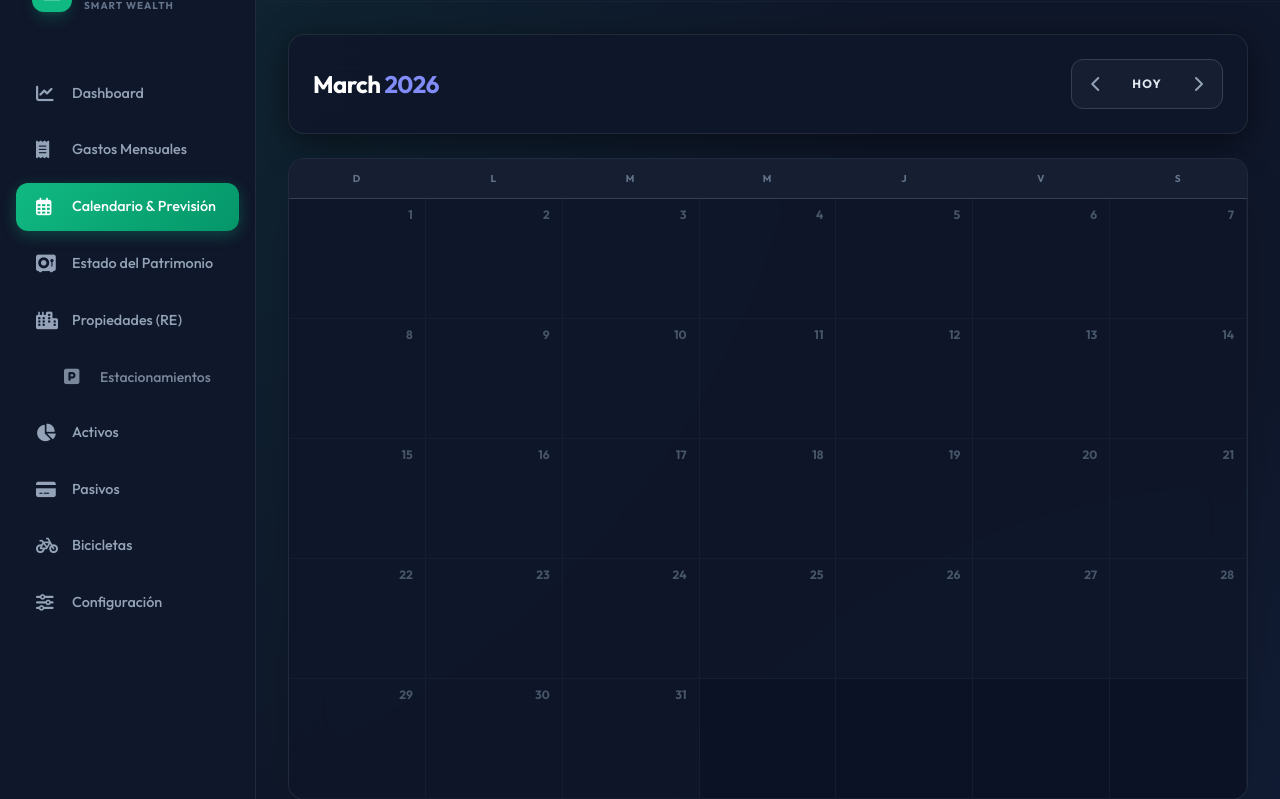
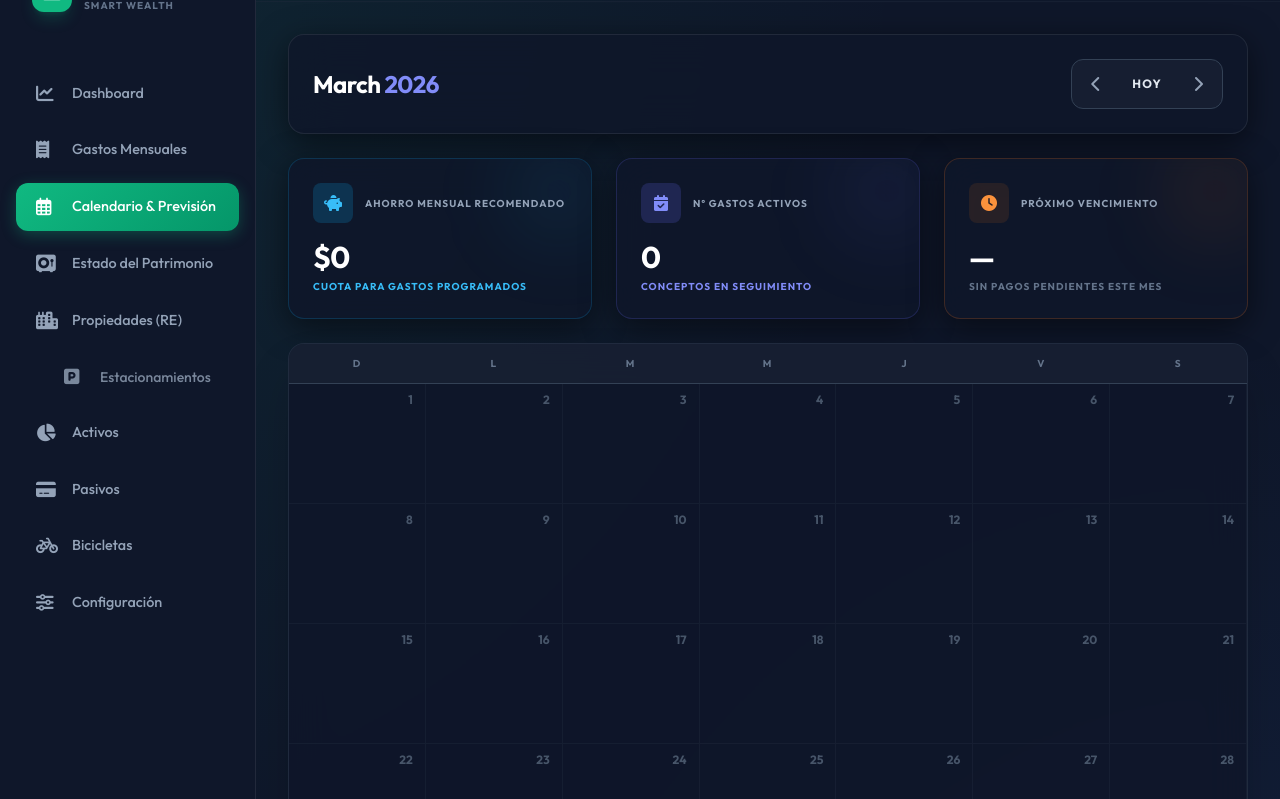
Before and after one commit to gusdrawn/personal_finance_ia, a Django app: page /dashboard/calendario/ in a window 1280 px wide. Shown: the part 62-861 px from the top of the page. Run offline with Django 5.2, Linux system fonts and the light colour scheme; the visitor is signed in with stand-in values (Sample User, id 1); data that the repository does not hold is empty; some libraries are stand-ins or nearby versions.

Commit message:
feat: muestra el ahorro necesario segun los gastos programados.

```diff
--- a/core/views.py
+++ b/core/views.py
@@ -1124,6 +1124,7 @@ def calendario(request):
     departamentos_cal = request.user.departamentos.filter(fecha_ultima_cuota__gte=date(year, month, 1))
 
     gastos_programados = GastoProgramado.objects.filter(user=request.user, activo=True)
+    ahorro_mensual_total = sum(g.ahorro_mensual for g in gastos_programados)
 
     grid_gastos = []
     current_date = date(year, month, 1)
@@ -1142,6 +1143,9 @@ def calendario(request):
                 g.dia_cobro = g.fecha_inicio.day
                 grid_gastos.append(g)
 
+    # Sort grid_gastos by day of the month for the "Next Payment" card
+    grid_gastos.sort(key=lambda x: x.dia_cobro)
+
     prev_month = month - 1 if month > 1 else 12
     prev_year = year if month > 1 else year - 1
     next_month = month + 1 if month < 12 else 1
@@ -1155,6 +1159,7 @@ def calendario(request):
         'categorias': categorias,
         'departamentos': departamentos_cal,
         'gastos_programados': gastos_programados,
+        'ahorro_mensual_total': ahorro_mensual_total,
         'grid_gastos': grid_gastos,
         'nav': {
             'prev_m': prev_month, 'prev_y': prev_year,
--- a/templates/calendario.html
+++ b/templates/calendario.html
@@ -21,6 +21,67 @@
             <a href="?month={{ nav.next_m }}&year={{ nav.next_y }}" class="w-10 h-10 flex items-center justify-center text-slate-400 hover:text-white hover:bg-slate-700 rounded-lg transition-all">
                 <i class="fas fa-chevron-right"></i>
             </a>
+        </div>
+    </div>
+
+    <!-- Quick Stats -->
+    <div class="grid grid-cols-1 md:grid-cols-3 gap-6">
+        <!-- Ahorro Mensual Card -->
+        <div class="glass p-6 rounded-2xl relative group overflow-hidden border border-sky-500/20">
+            <div class="absolute -right-4 -top-4 w-24 h-24 bg-sky-500/10 rounded-full blur-2xl group-hover:bg-sky-500/20 transition-colors"></div>
+            <div class="relative">
+                <div class="flex items-center space-x-3 mb-4">
+                    <div class="w-10 h-10 rounded-lg bg-sky-500/20 flex items-center justify-center text-sky-400">
+                        <i class="fas fa-piggy-bank"></i>
+                    </div>
+                    <span class="text-slate-400 text-[10px] font-black uppercase tracking-[0.1em]">Ahorro Mensual Recomendado</span>
+                </div>
+                <div class="flex flex-col">
+                    <h3 class="text-3xl font-black text-white tracking-tight">${{ ahorro_mensual_total|floatformat:0|intcomma|default:"0" }}</h3>
+                    <span class="text-[10px] text-sky-400 mt-1 font-bold uppercase tracking-widest">Cuota para Gastos Programados</span>
+                </div>
+            </div>
+        </div>
+
+        <!-- Total Gastos Programados Activos -->
+        <div class="glass p-6 rounded-2xl relative group overflow-hidden border border-indigo-500/20">
+            <div class="absolute -right-4 -top-4 w-24 h-24 bg-indigo-500/10 rounded-full blur-2xl group-hover:bg-indigo-500/20 transition-colors"></div>
+            <div class="relative">
+                <div class="flex items-center space-x-3 mb-4">
+                    <div class="w-10 h-10 rounded-lg bg-indigo-500/20 flex items-center justify-center text-indigo-400">
+                        <i class="fas fa-calendar-check"></i>
+                    </div>
+                    <span class="text-slate-400 text-[10px] font-black uppercase tracking-[0.1em]">Nº Gastos Activos</span>
+                </div>
+                <div class="flex flex-col">
+                    <h3 class="text-3xl font-black text-white tracking-tight">{{ gastos_programados.count }}</h3>
+                    <span class="text-[10px] text-indigo-400 mt-1 font-bold uppercase tracking-widest">Conceptos en Seguimiento</span>
+                </div>
+            </div>
+        </div>
+
+        <!-- Próximo Gasto -->
+        <div class="glass p-6 rounded-2xl relative group overflow-hidden border border-orange-500/20">
+            <div class="absolute -right-4 -top-4 w-24 h-24 bg-orange-500/10 rounded-full blur-2xl group-hover:bg-orange-500/20 transition-colors"></div>
+            <div class="relative">
+                <div class="flex items-center space-x-3 mb-4">
+                    <div class="w-10 h-10 rounded-lg bg-orange-500/10 flex items-center justify-center text-orange-400">
+                        <i class="fas fa-clock"></i>
+                    </div>
+                    <span class="text-slate-400 text-[10px] font-black uppercase tracking-[0.1em]">Próximo Vencimiento</span>
+                </div>
+                <div class="flex flex-col">
+                    {% with next_gasto=grid_gastos|first %}
+                        {% if next_gasto %}
+                            <h3 class="text-xl font-bold text-white tracking-tight truncate">{{ next_gasto.nombre }}</h3>
+                            <span class="text-[10px] text-orange-400 mt-1 font-bold uppercase tracking-widest">Día {{ next_gasto.dia_cobro }} - ${{ next_gasto.monto|floatformat:0|intcomma }}</span>
+                        {% else %}
+                            <h3 class="text-3xl font-black text-white tracking-tight">—</h3>
+                            <span class="text-[10px] text-slate-500 mt-1 font-bold uppercase tracking-widest">Sin pagos pendientes este mes</span>
+                        {% endif %}
+                    {% endwith %}
+                </div>
+            </div>
         </div>
     </div>
 
```
Also changed, not shown: AGENTS.md (+9 -0 lines).
